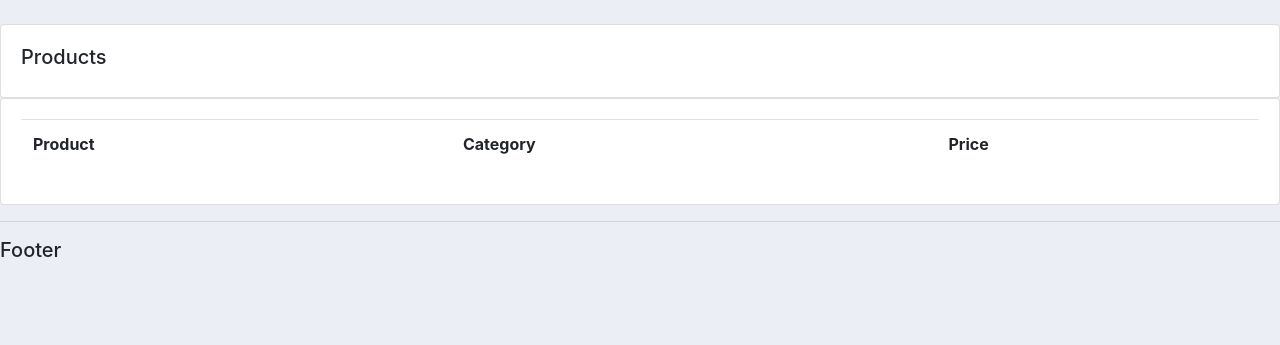
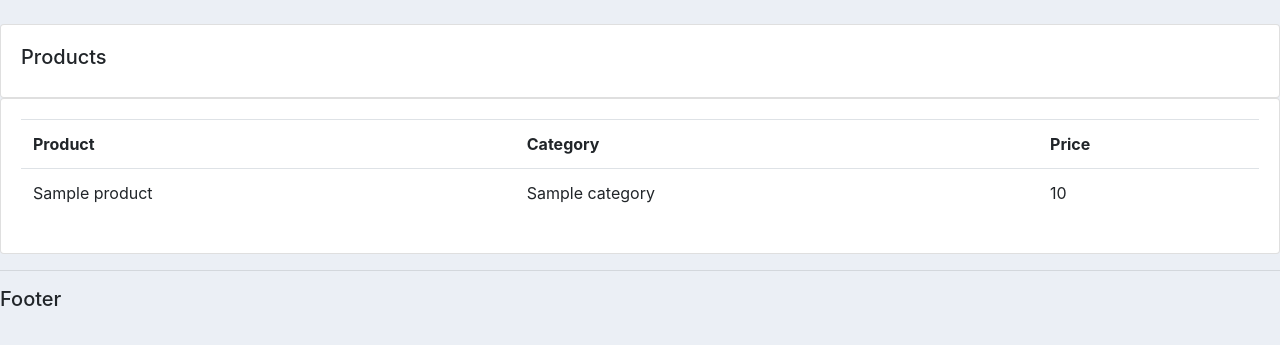
Before and after one commit to jwc20/django_tut_customer_management_app, a Django app: template crm1/accounts/templates/accounts/products.html in a window 1280 px wide. Shown: the part 69-414 px from the top of the page. Run offline with Django 3.2, Linux system fonts and the light colour scheme; the template is opened without the code that fills it: most values are stand-ins (such as "Sample title", 1, 10 or a date in 2020); lists and menus that the app fills with data are empty.

Commit message:
created table for products

```diff
--- a/crm1/accounts/templates/accounts/products.html
+++ b/crm1/accounts/templates/accounts/products.html
@@ -17,6 +17,15 @@
 							<th>Price</th>
 						</tr>
 
+            {% for product in products %}
+              <tr>
+                <td>{{ product.name }}</td>
+                <td>{{ product.category }}</td>
+                <td>{{ product.price }}</td>
+              </tr>
+            {% endfor product in products %}
+
+
 					</table>
 				</div>
 			</div>
```
